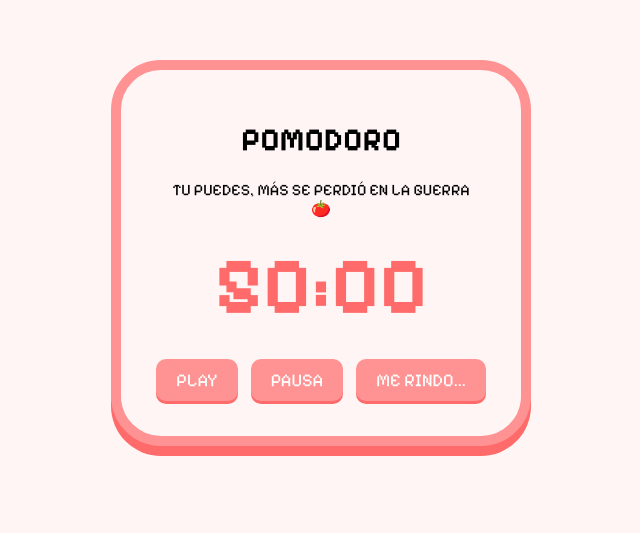
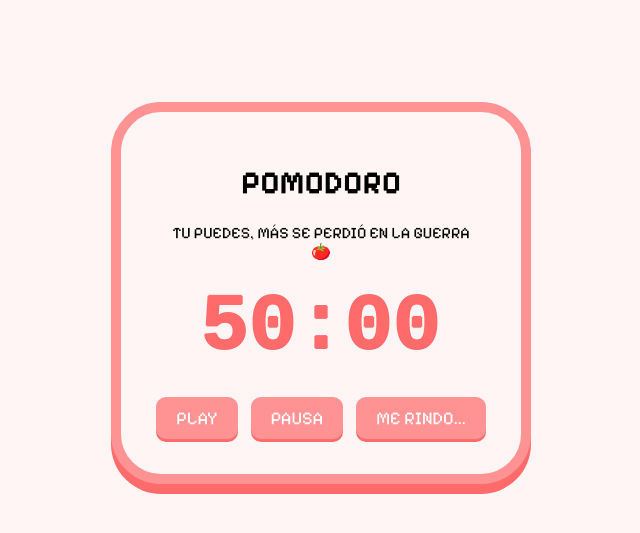
Before and after one commit to mariaal23072/MiPrimerProyecto, a plain HTML site: page index.html in a window 1280 px wide. Shown: the part 107-640 px from the top of the page, without its empty margins (319-959 px from the left). Drawn offline with Linux system fonts and the light colour scheme.

Commit message:
fuenteReloj

```diff
--- a/style.css
+++ b/style.css
@@ -5,7 +5,7 @@
     flex-direction: column;
     align-items: center;
     justify-content: center;
-    height: 90vh; /* Que ocupe toda la altura de la pantalla */
+    height: 100vh; /* Que ocupe toda la altura de la pantalla */
     margin: 0;
     font-family: 'Pixelify Sans', sans-serif; /* Una letra que parece de máquina, estilo pixel */
 }
@@ -22,9 +22,16 @@
 
 /* 3. Hacemos el tiempo GRANDE */
 .timer-display {
+font-family: "Courier New", Courier, monospace;
+
     font-size: 80px;
     color: #ff6b6b;
     font-weight: bold;
+    text-shadow:
+        1px 0 0 currentColor,
+        -1px 0 0 currentColor,
+        0 1px 0 currentColor,
+        0 -1px 0 currentColor; /* Simula que está en negrita*/
     margin: 20px 0;
 }
 
```
